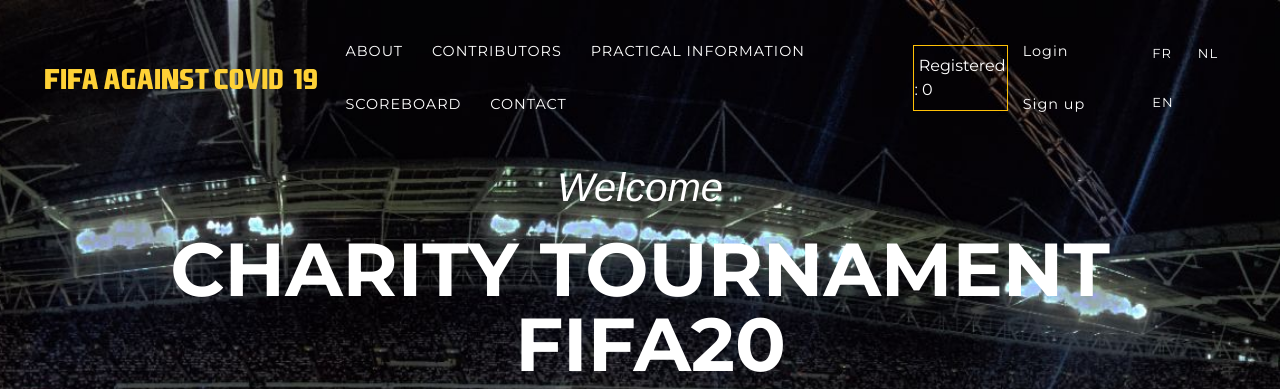
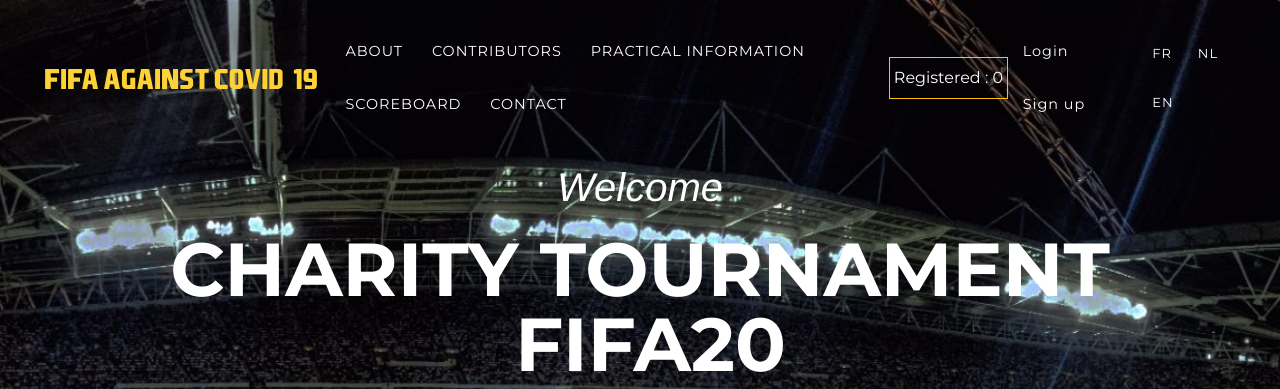
Before and after one commit to fgrimau/tournoi-fifa, a Django app: page /en/ in a window 1280 px wide. Shown: the top 389 px of the page. Run offline with Django 3.2, Linux system fonts and the light colour scheme; parts of the project's set-up code (start-up, migrations or seed data) failed here and were passed over; some libraries are stand-ins or nearby versions; some web fonts are replaced.

Commit message:
text-nowrap

```diff
--- a/home/templates/base_en.html
+++ b/home/templates/base_en.html
@@ -46,7 +46,7 @@
                     <li class="nav-item" role="presentation"><a class="nav-link" href="{% url 'scoreboard_view' lang 'choose' %}">Scoreboard</a></li>
                     <li class="nav-item" role="presentation"><a class="nav-link js-scroll-trigger" href="{% url 'home_view' lang %}#contact">Contact</a></li>
                 </ul>
-                <span class="border rounded-0 border-warning navbar-text" style="color: #ffffff;font-family: Montserrat, sans-serif;">
+                <span class="text-nowrap border rounded-0 border-warning navbar-text" style="color: #ffffff;font-family: Montserrat, sans-serif;">
                     &nbsp;Registered : {{ nb_inscrits }}&nbsp;
                 </span>
             </div>
```
